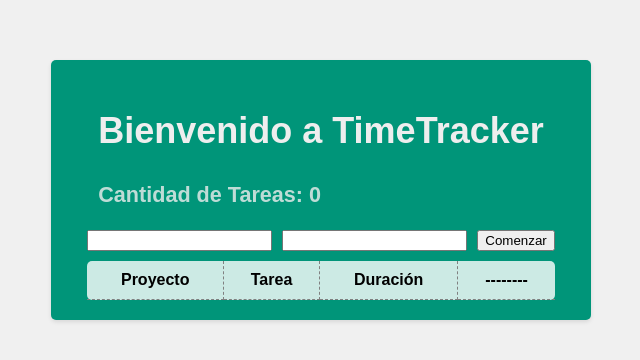
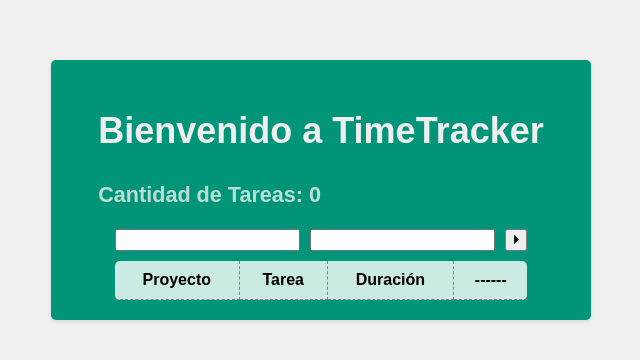
Before and after one commit to IIC3585-2024/svelte-group-02, a SvelteKit app: page / in a window 1280 px wide. Shown: the part 210-570 px from the top of the page, without its empty margins (319-959 px from the left). Built offline with nearby package versions, Linux system fonts and the light colour scheme.

Commit message:
Feat: Features Before more complex implementations

```diff
--- a/src/app.html
+++ b/src/app.html
@@ -1,5 +1,6 @@
 <!doctype html>
 
+<!-- Codigo basado en : https://svelte.dev/repl/591aff801e1d47498afdc2738fea4485?version=4.2.17 y en  https://www.youtube.com/watch?v=s1B3kadwhFU -->
 <html lang="en">
 	<head>
 		<meta charset="utf-8" />
--- a/src/components/Body.svelte
+++ b/src/components/Body.svelte
@@ -1,21 +1,71 @@
 <script>
-  // $: projectNameInput = "";
-  // $: projectDescriptionInput = "";
   import {v4 as uuidv4} from 'uuid';
   import {tasks} from '../tasks';
   import Task from './Task.svelte';
   import {onMount} from 'svelte';
   import TaskApi from '../TasksApi';
   import NewTask from './NewTask.svelte';
+  import {time} from '../time.js';
 
-    function handleNewTask(e){
-      $tasks = [ {id: uuidv4(), project: e.detail.project, name: e.detail.name, duration: e.detail.duration}, ...$tasks];
+  import { onDestroy } from 'svelte';
+
+    let lapse = 0;
+	// previous is set to record the time accumulated before the pause button is pressed
+    let previous = 0;
+
+    // unsubscribe is set to refer to the function used to unsubscribe from the store
+    let unsubscribe;
+
+
+    function handleStartTask(e){
+      unsubscribe = time.subscribe(value => {
+		    lapse = value + previous;
+	    });
+      console.log("comenzando", e.detail);
+    }
+        function terminate() {
+        // check if unsubscribe is truthy (this to cover the situation in which the stop button is pressed after the pause button)
+        if (unsubscribe) {
+            unsubscribe();
+            unsubscribe = null;
+        }
+    }
+
+
+    function handleEndTask(e){
+      console.log("terminando", lapse);
+      $tasks = [ {id: uuidv4(), project: e.detail.project, name: e.detail.name, duration: lapse}, ...$tasks];
+      lapse = 0;
+      previous = 0;
+
+      laps = [];
+      terminate();
       TaskApi.saveTasks($tasks);
+    }
 
+
+
+    function handlePauseTask(e){
+              previous = lapse;
+        terminate();
+      console.log("pausando", e.detail);
     }
+
+    $:subscription = !!unsubscribe;
+
+    $:lapsed = !!lapse;
+    let laps = [];
+
+    $: timer = lapse;
+
+
+
 
     function handleDeleteTask(e){
       $tasks = $tasks.filter(task => task.id !== e.detail.id);
+      TaskApi.saveTasks($tasks);
+
+
     }
 
     function handleEditTask(e){
@@ -23,14 +73,21 @@
 
     }
 
+
+
     onMount(async () => {
         $tasks = await TaskApi.getTasks();
 
     });
 
+    onDestroy(() => {
+        terminate();
+    });
+
 </script>
 
 
+<!-- svelte-ignore non-top-level-reactive-declaration -->
 <style>
   .form-group {
     display: flex;
@@ -79,7 +136,14 @@
 <div class="body-time">
 
     <div class="form-group">
-      <NewTask on:newTask={handleNewTask}/>
+      <NewTask
+      on:endTask={handleEndTask}
+      on:pauseTask={handlePauseTask}
+      on:startTask={handleStartTask}
+      subscription={subscription}
+      lapsed={lapsed}
+      time={timer}
+      />
     </div>
     <div class="container-tasks">
       <table>
@@ -87,7 +151,7 @@
           <th>Proyecto</th>
           <th>Tarea</th>
           <th>Duración</th>
-          <th>--------</th>
+          <th>------</th>
         </tr>
           {#each $tasks as task (task)}
             <Task
--- a/src/components/NewTask.svelte
+++ b/src/components/NewTask.svelte
@@ -1,18 +1,61 @@
 <script>
     import { createEventDispatcher } from 'svelte';
+    import { formatTime } from '../utils';
 
     let project = '';
     let name = '';
-    let duration = '00:10:00';
+    let duration = 0;
+
+    export let subscription, lapsed, time;
 
     const dispatch = createEventDispatcher();
 
-    function handleNewTask(e){
+    function handlePauseTask(e){
+        dispatch('pauseTask', {project, name, duration});
+    }
 
-        dispatch('newTask', {project, name, duration});
+    function handleStartTask(e){
+        e.preventDefault();
+        dispatch('startTask', {project, name, duration});
     }
+
+    function handleEndTask(e){
+        dispatch('endTask', {project, name, duration});
+        project = '';
+        name = '';
+    }
+
+
+
+
 </script>
+<style>
+    .controls{
+        display: flex;
+        flex-direction: row;
+        justify-content: space-between;
+        align-items: center;
+        gap: 10px;
+    }
+
+</style>
+
 
 <input type="text" class="form-control" id="projectName" bind:value={project}>
 <input type="text" class="form-control" id="projectDescription" bind:value={name}>
-<button class="btn btn-primary" on:click={handleNewTask}>Comenzar</button>
+<div class="controls">
+    {#if subscription }
+        <button class="btn btn-primary" on:click={handleEndTask}>&#x23F9</button>
+        <button class="btn btn-primary" on:click={handlePauseTask}>&#x23F8</button>
+        <p>{formatTime(time)}</p>
+    {:else if lapsed}
+        <button class="btn btn-primary" on:click={handleEndTask}>&#x23F9</button>
+        <button class="btn btn-primary" on:click={handleStartTask}>&#x23F5</button>
+        <p>{formatTime(time)}</p>
+    {:else}
+        <button class="btn btn-primary" on:click={handleStartTask}>&#x23F5</button>
+    {/if}
+
+
+
+</div>
--- a/src/components/Task.svelte
+++ b/src/components/Task.svelte
@@ -1,5 +1,6 @@
 <script>
   import {createEventDispatcher} from 'svelte';
+  import {formatTime} from '../utils';
   export let id, project, name, duration;
   const dispatch = createEventDispatcher();
 
@@ -10,6 +11,7 @@
   function triggerDelete(){
     dispatch('delete', {id});
   }
+
 </script>
 
 <style>
@@ -32,9 +34,9 @@
 <tr class="task" >
     <td>{project}</td>
     <td>{name}</td>
-    <td>{duration}</td>
+    <td>{formatTime(duration)}</td>
     <td>
-        <button class="btn btn-primary" on:click={triggerEdit}>&gt</button>
+        <button class="btn btn-primary" on:click={triggerEdit}>&#9658</button>
         <button class="btn btn-primary" on:click={triggerDelete}>X</button>
     </td>
 </tr>
--- /dev/null
+++ b/src/time.js
@@ -0,0 +1,20 @@
+import { readable } from 'svelte/store';
+
+// set up a readable store which returns the number of milliseconds between the moment the store is subscribed and following an interval
+export const time = readable(0, function start(set) {
+    const beginning = new Date();
+    const beginningTime = beginning.getTime();
+
+    const interval = setInterval(() => {
+        const current = new Date();
+        const currentTime = current.getTime();
+        set(currentTime - beginningTime);
+    }, 10);
+
+    return function stop() {
+        // ! forcedly set the readable value to 0 before clearing the interval
+        // it seems the store would otherwise retain the last value and the application would stagger from this value straight to 0
+        set(0);
+        clearInterval(interval);
+    };
+});
--- /dev/null
+++ b/src/utils.js
@@ -0,0 +1,20 @@
+// utility functions used in the project
+// prepend a zero to integers smaller than 10 (used for the second and minute values)
+function zeroPadded(number) {
+    return number >= 10 ? number.toString() : `0${number}`;
+}
+// consider the last digit of the input number (used for the tenths of seconds)
+function lastDigit(number) {
+    return number.toString()[number.toString().length - 1];
+}
+
+/* format time in the following format
+mm:ss:t
+zero padded minutes, zero padded seconds, tenths of seconds
+*/
+export function formatTime(milliseconds) {
+    const mm = zeroPadded(Math.floor(milliseconds / 1000 / 60));
+    const ss = zeroPadded(Math.floor(milliseconds / 1000) % 60);
+    const hh = zeroPadded(Math.floor(milliseconds / 1000 / 60 / 60));
+    return `${hh}:${mm}:${ss}`;
+}
```
